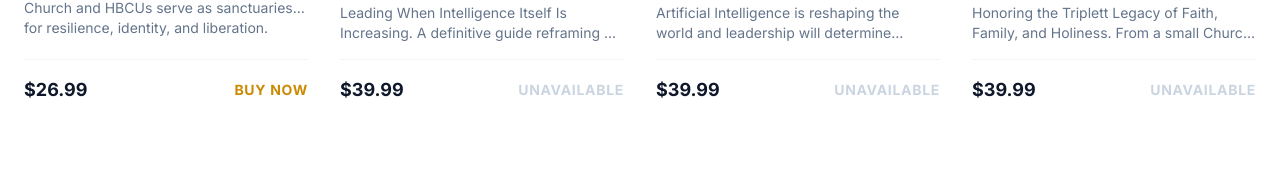
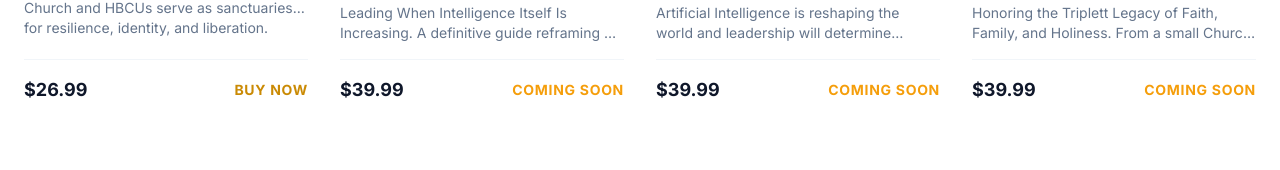
Before and after one commit to Faithmanex/drwilliamtriplett, a React (Vite) app: page /books in a window 1280 px wide. Shown: the part 1095-1265 px from the top of the page. Built offline with nearby package versions, Linux system fonts and the light colour scheme.

Commit message:
Change 'Unavailable' to 'Coming Soon' for books without PayPal

```diff
--- a/components/Books.tsx
+++ b/components/Books.tsx
@@ -408,9 +408,9 @@ const Books: React.FC = () => {
                   ) : (
                     <button
                         disabled
-                        className="h-16 w-full px-10 bg-slate-200 text-slate-400 rounded-full flex items-center justify-center gap-4 mb-4 cursor-not-allowed"
+                        className="h-16 w-full px-10 bg-amber-50 text-amber-600 rounded-full flex items-center justify-center gap-4 mb-4 cursor-not-allowed border border-amber-200"
                     >
-                        <span className="font-sans font-bold text-lg tracking-tight">Payment Unavailable</span>
+                        <span className="font-sans font-bold text-lg tracking-tight">Coming Soon</span>
                     </button>
                   )}
 
@@ -561,8 +561,8 @@ const Books: React.FC = () => {
                   <p className="text-sm text-slate-500 line-clamp-2 mb-4 flex-1">{book.description}</p>
                   <div className="flex items-center justify-between pt-4 border-t border-slate-100 mt-auto">
                     <span className="text-lg font-bold text-slate-900">${book.price.toFixed(2)}</span>
-                    <span className={`text-sm font-bold uppercase tracking-wider ${book.paypalButtonId ? 'text-brand-accent' : 'text-slate-300'}`}>
-                      {book.paypalButtonId ? 'Buy Now' : 'Unavailable'}
+                    <span className={`text-sm font-bold uppercase tracking-wider ${book.paypalButtonId ? 'text-brand-accent' : 'text-amber-500'}`}>
+                      {book.paypalButtonId ? 'Buy Now' : 'Coming Soon'}
                     </span>
                   </div>
                 </div>
```
